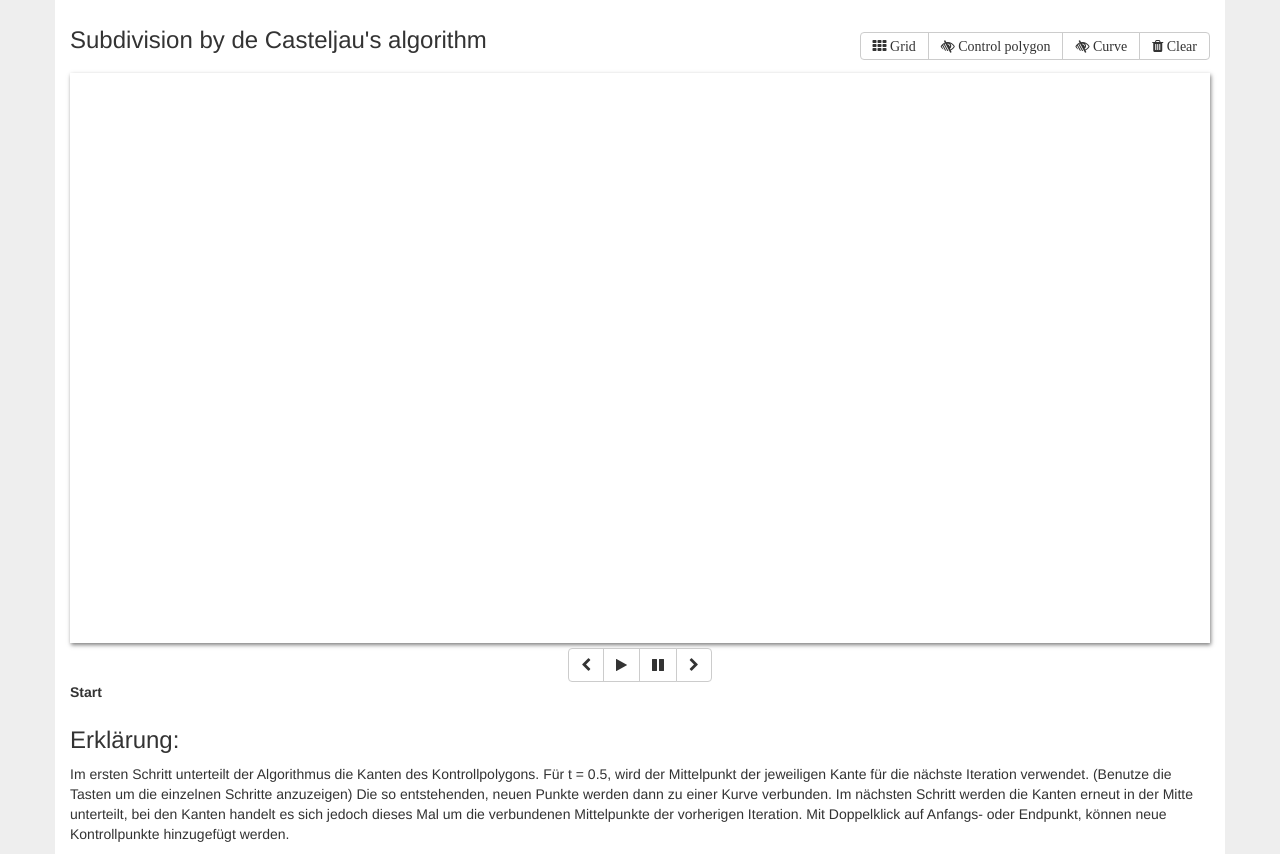
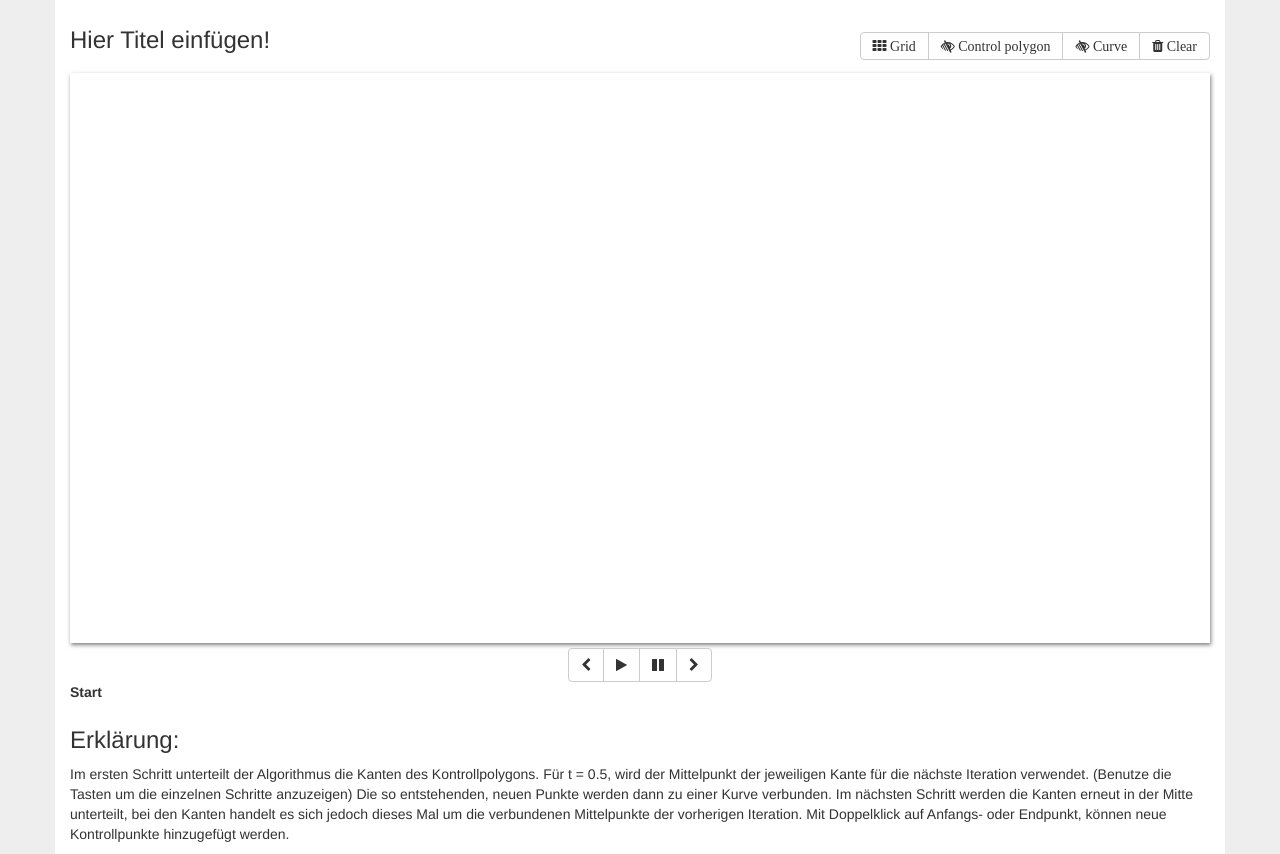
Before and after one commit to JanSurft/happah-applets, a plain HTML site: page index.html in a window 1280 px wide. Drawn offline with nearby package versions, Linux system fonts and the light colour scheme; a script that the page names is missing.

Commit message:
change title because not clear yet...

```diff
--- a/index.html
+++ b/index.html
@@ -20,7 +20,7 @@
         <div class="row firstrow">
             <div class="col-md-12">
                 <div class="pull-left">
-                    <h3>Subdivision by de Casteljau's algorithm</h3>
+                    <h3>Hier Titel einfügen!</h3>
                 </div>
                 <div class="pull-right">
                     <div class="btn-group tool-bar-top">
```
